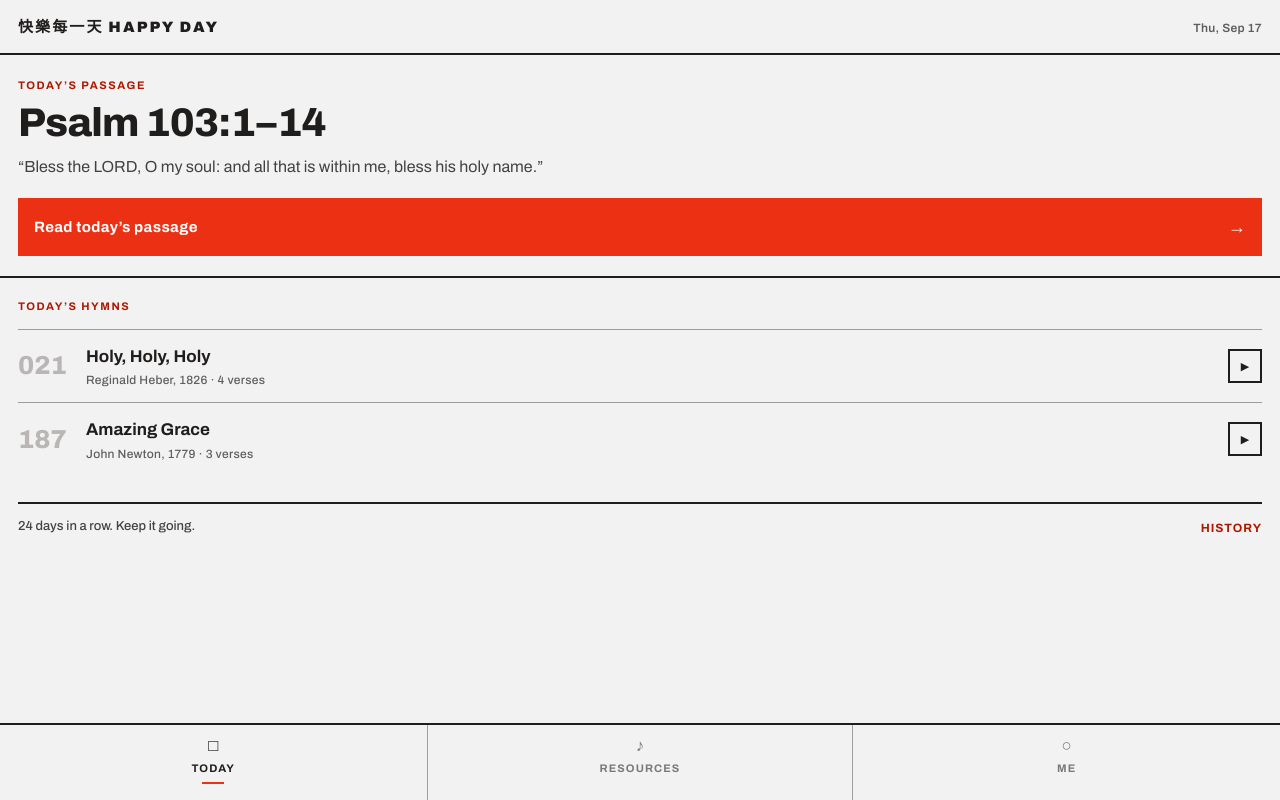
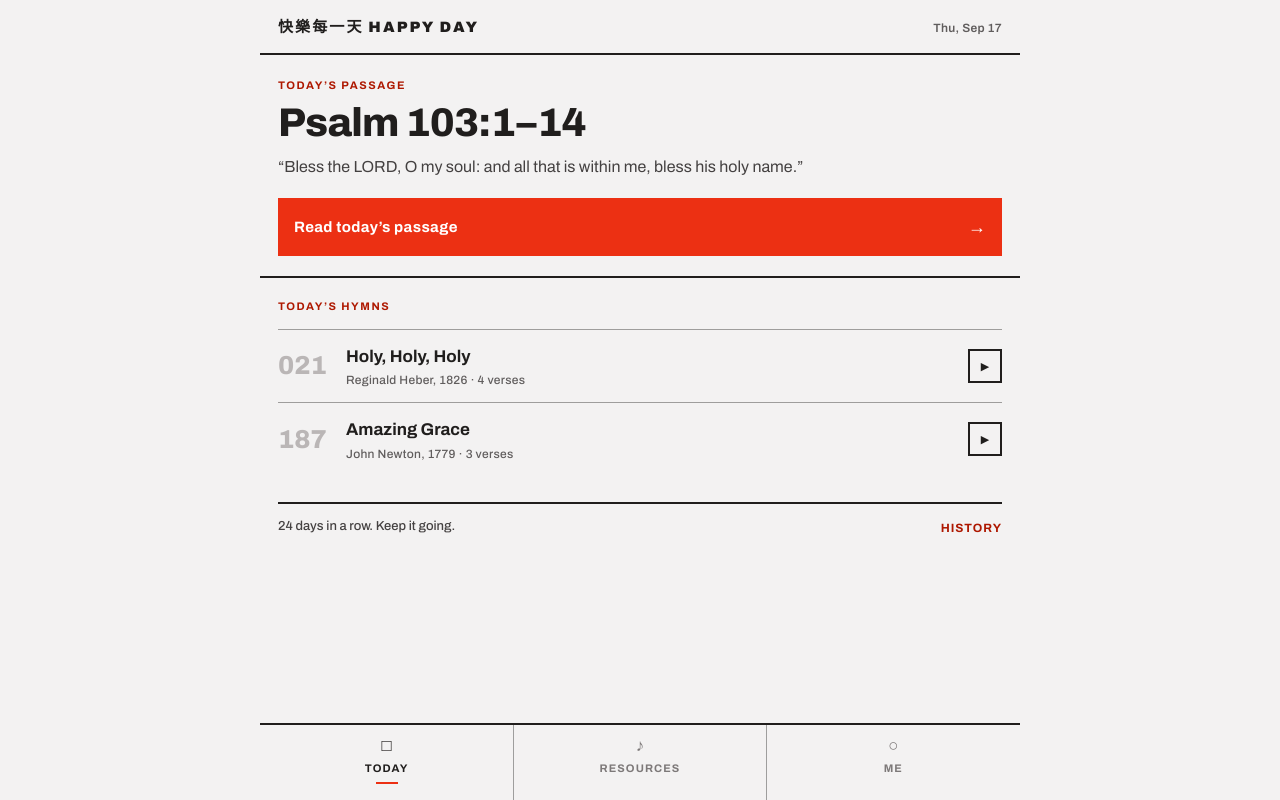
Before and after one commit to calvinko/HappyDay, a React (Vite) app: page / in a window 1280 px wide. Built offline with nearby package versions, Linux system fonts and the light colour scheme.

Commit message:
set max width

```diff
--- a/src/components/HappyDayApp.tsx
+++ b/src/components/HappyDayApp.tsx
@@ -131,7 +131,7 @@ function HappyDayApp({
   const shrink = () => setSize((s) => Math.max(15, s - 2))
 
   return (
-    <div className="relative flex h-svh w-full flex-col overflow-hidden bg-ground pt-[env(safe-area-inset-top)] pb-[env(safe-area-inset-bottom)]">
+    <div className="relative mx-auto flex h-svh w-full max-w-[760px] flex-col overflow-hidden bg-ground pt-[env(safe-area-inset-top)] pb-[env(safe-area-inset-bottom)]">
       {navModel === 'top' && chrome && (
         <nav className="flex flex-none gap-5 border-b-2 border-ink px-[18px] pt-2.5 pb-2.5">
           {(
```
